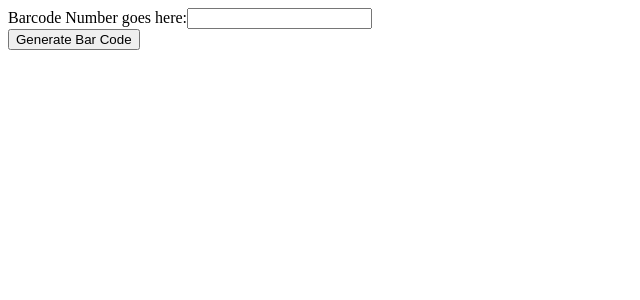
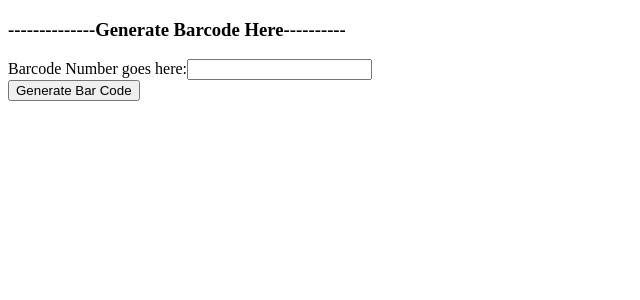
Before and after one commit to Coder-Krish/Barcode-Or-Qrcode-Generator-App, an Angular app: page / in a window 1280 px wide. Shown: the top 300 px of the page, without its empty margins (0-640 px from the left). Built offline with nearby package versions, Linux system fonts and the light colour scheme.

Commit message:
minor changes to implement QR code also

```diff
--- a/package.json
+++ b/package.json
@@ -20,6 +20,7 @@
     "@angular/platform-browser-dynamic": "~10.2.0",
     "@angular/router": "~10.2.0",
     "jsbarcode": "^3.11.5",
+    "jsqrcode": "0.0.7",
     "rxjs": "~6.6.0",
     "tslib": "^2.0.0",
     "zone.js": "~0.10.2"
--- a/src/app/app.component.html
+++ b/src/app/app.component.html
@@ -1,3 +1,6 @@
+<div>
+  <h3>--------------Generate Barcode Here----------</h3>
+</div>
 <div>
   <label for="barcodeNumber">Barcode Number goes here:</label>
   <input type="text" name="barcodeNumber" id="barcodeNumber" [(ngModel)]="barcodeNumber "/>
@@ -8,4 +11,7 @@
 <div>
   <svg id = "barcode"></svg>
 </div>
+<div>
+  <svg id = "qrcode"></svg>
+</div>
 <router-outlet></router-outlet>
--- a/src/app/app.component.ts
+++ b/src/app/app.component.ts
@@ -19,7 +19,9 @@ export class AppComponent {
 
   public textMargin: number = 1;//this is not pixel, could be Percent.. (need to check.)
 
-  barcodeMargin: number = 10;
+  public barcodeMargin: number = 10;
+
+  public fileDirectory:string = "";
 
   ngOnInit(){
 
@@ -35,4 +37,23 @@ export class AppComponent {
   });
   }
 
+  // generateQrCode(){
+  //   var Canvas = require('canvas')
+  //     , Image = Canvas.Image
+  //     , qrcode = require('jsqrcode')(Canvas)
+
+  //   var filename = this.fileDirectory + '/qrcode.png'
+
+  //   var image = new Image()
+  //   image.onload = function(){
+  //     var result;
+  //     try{
+  //       result = qrcode.decode(image);
+  //       console.log('result of qr code: ' + result);
+  //     }catch(e){
+  //       console.log('unable to read qr code');
+  //     }
+  //   }
+  //   image.src = filename
+  // }
 }
```
Also changed, not shown: 1 other file (tests, documents, lock files or other folders).
